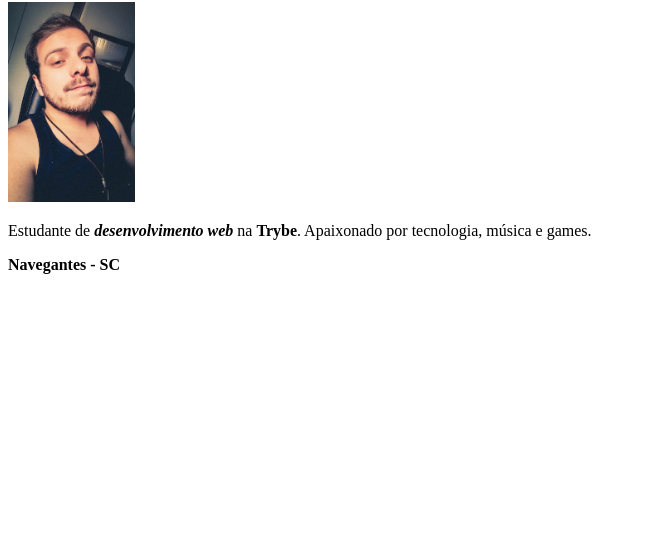
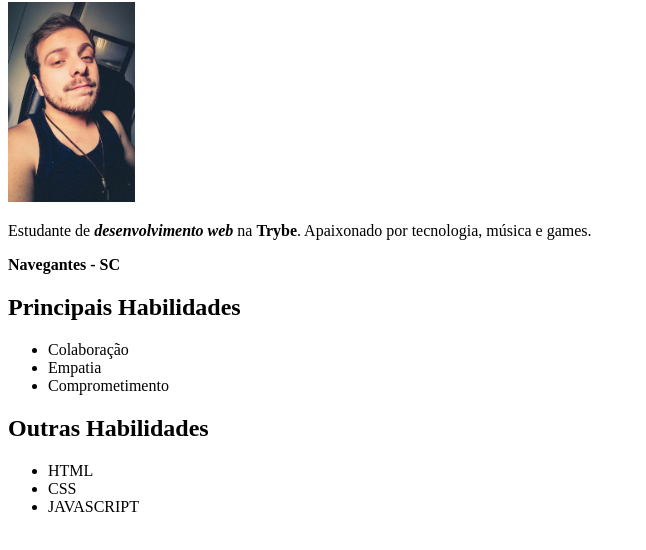
Before and after one commit to andersont33/andersont33.github.io, a plain HTML site: page index.html in a window 1280 px wide. Shown: the part 104-654 px from the top of the page, without its empty margins (0-646 px from the left). Drawn offline with Linux system fonts and the light colour scheme.

Commit message:
Seção habilidades

```diff
--- a/index.html
+++ b/index.html
@@ -7,13 +7,30 @@
     <title>Portifólio Web</title>
 </head>
 <body>
+<!-- Seção 1 -->
 <a href="#sobre-mim">Sobre mim</a>
 <a href="#pagina">Página que eu gosto</a>
 <h1 class="Anderson Alcides Leite">Anderson Alcides Leite</h1>
 <img src="euuu.jpg" alt="Minha foto de perfil" height="200px" id="foto">
+
+<!-- Seção 2 -->
 <p class="descricao">Estudante de<strong><em> desenvolvimento web</em></strong> na <strong>Trybe</strong>.
     Apaixonado por tecnologia, música e games.</p>
   <p class="resido"><strong>Navegantes - SC</strong></p>
 
+<!-- Seção 3 -->
+<h2>Principais Habilidades</h2>
+<ul>
+    <li class="colabora">Colaboração</li>
+    <li class="empatia">Empatia</li>
+    <li class="comprometimento">Comprometimento</li>
+</ul>
+<h2>Outras Habilidades</h2>
+<ul>
+    <li class="html">HTML</li>
+    <li class="css">CSS </li>
+    <li class="javascript">JAVASCRIPT</li>
+</ul>
+
 </body>
 </html>
```
